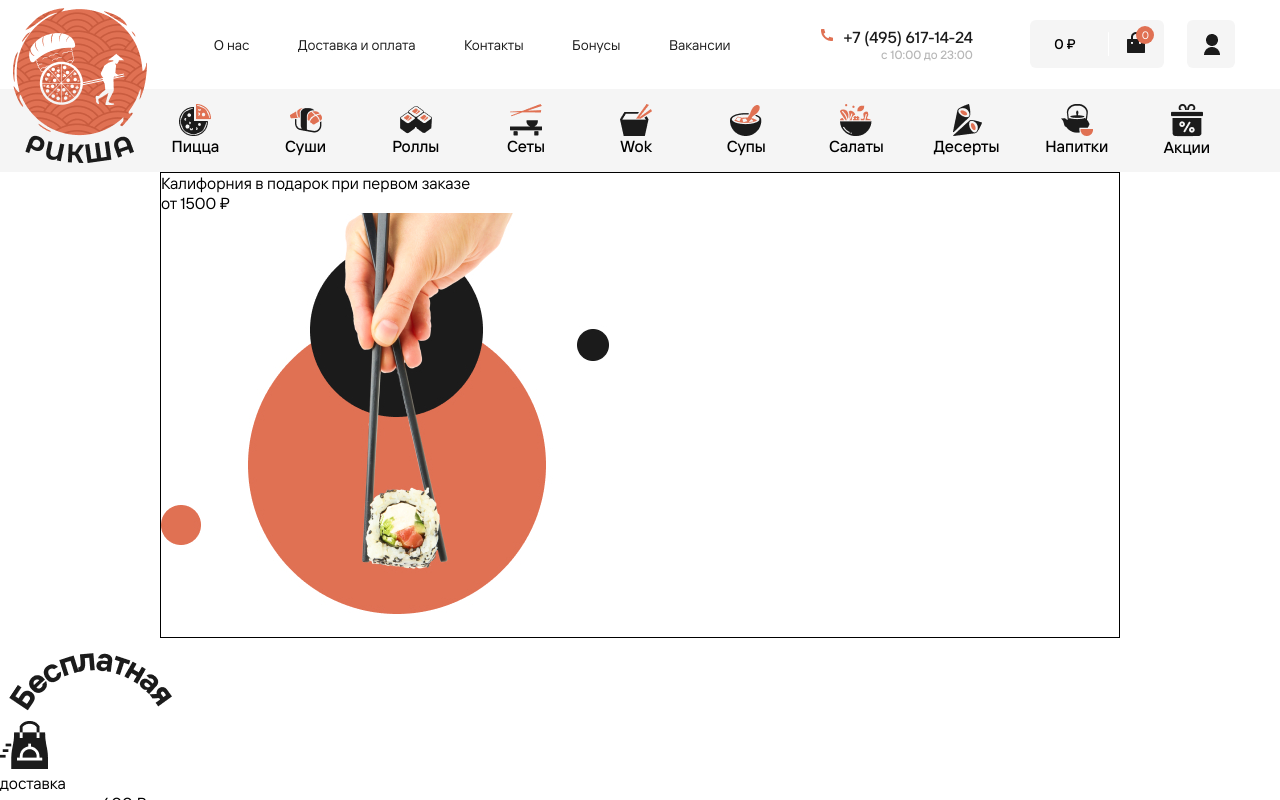
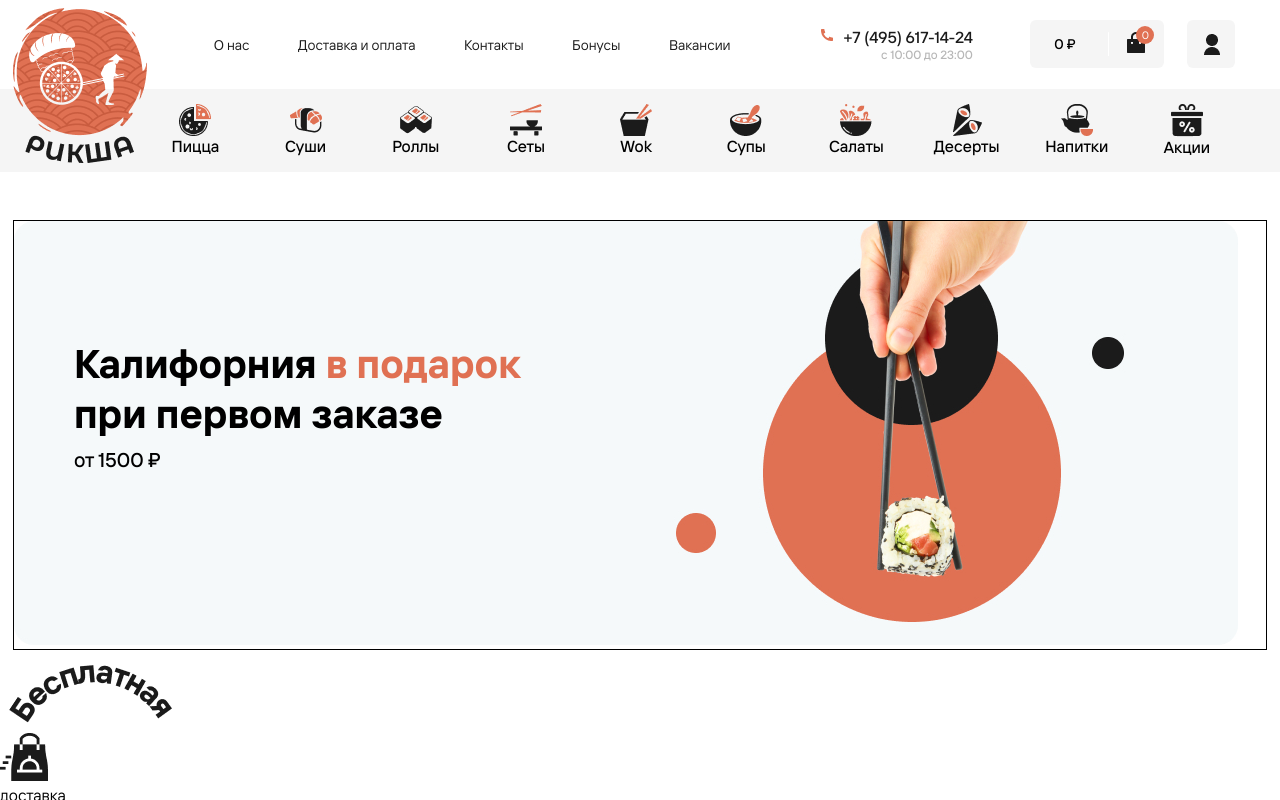
Before and after one commit to Axent13/riksha-food-order, a React (Create React App) app: page / in a window 1280 px wide. Shown: the top 800 px of the page. Built offline with nearby package versions, Linux system fonts and the light colour scheme.

Commit message:
Стилизовал контент слайдреа

```diff
--- /dev/null
+++ b/src/components/common/promoSlider/promoSlider.jsx
@@ -0,0 +1,45 @@
+import React from 'react';
+import Slider from 'react-slick';
+import './promoSlider.scss';
+
+import 'slick-carousel/slick/slick.css';
+import 'slick-carousel/slick/slick-theme.css';
+
+import promoSliderFirstImgSrc from '../../../assets/promo-slider-1.jpg';
+import promoSliderSecondImgSrc from '../../../assets/promo-slider-2.jpg';
+
+const PromoSlider = () => {
+  const settings = {
+    infinite: true,
+    speed: 500,
+    slidesToShow: 1,
+    slidesToScroll: 1,
+  };
+
+  return (
+    <Slider {...settings}>
+      <div className='promo-slider'>
+        <div className='promo-slider__text'>
+          <p className='promo-slider__text-main'>
+            Калифорния{' '}
+            <span className='promo-slider__text-accented'>в подарок</span> при
+            первом заказе
+          </p>
+          <p className='promo-slider__text-addition'>от 1500&nbsp;₽</p>
+        </div>
+        <img src={promoSliderFirstImgSrc} />
+      </div>
+      <div className='promo-slider'>
+        <div className='promo-slider__text'>
+          <p className='promo-slider__text-main'>
+            Вкуснейшие <span className='promo-slider__text-accented'>сеты</span>
+          </p>
+          <p className='promo-slider__text-addition'>от 2500&nbsp;₽</p>
+        </div>
+        <img src={promoSliderSecondImgSrc} />
+      </div>
+    </Slider>
+  );
+};
+
+export default PromoSlider;
--- /dev/null
+++ b/src/components/common/promoSlider/promoSlider.scss
@@ -0,0 +1,27 @@
+.promo-slider {
+  position: relative;
+
+  &__text {
+    position: absolute;
+    top: 7.313rem;
+    left: 3.75rem;
+    max-width: 31.25rem;
+  }
+
+  &__text-main {
+    font-weight: bold;
+    font-size: 2.5rem;
+  }
+
+  &__text-accented {
+    font-weight: bold;
+    font-size: 2.5rem;
+    color: #E07153;
+  }
+
+  &__text-addition {
+    font-weight: 500;
+    font-size: 1.25rem;
+    margin-top: 0.6rem;
+  }
+}
--- a/src/components/promoSlider.jsx
+++ /dev/null
@@ -1,49 +0,0 @@
-import React from 'react';
-import Slider from 'react-slick';
-
-import 'slick-carousel/slick/slick.css';
-import 'slick-carousel/slick/slick-theme.css';
-
-import promoSliderImgSrc from '../assets/promo-slider-1.jpg';
-
-const PromoSlider = () => {
-  const settings = {
-    infinite: true,
-    speed: 500,
-    slidesToShow: 1,
-    slidesToScroll: 1,
-  };
-  return (
-    <Slider {...settings}>
-      <div>
-        <p className='promo-slider__main-text'>
-          Калифорния{' '}
-          <span className='promo-slider__accented-text'>в подарок</span> при
-          первом заказе
-        </p>
-        <p className='promo-slider__addition-text'>от 1500&nbsp;₽</p>
-        <img src={promoSliderImgSrc} />
-      </div>
-      <div>
-        <p className='promo-slider__main-text'>
-          Калифорния{' '}
-          <span className='promo-slider__accented-text'>в подарок</span> при
-          первом заказе
-        </p>
-        <p className='promo-slider__addition-text'>от 2500&nbsp;₽</p>
-        <img src={promoSliderImgSrc} />
-      </div>
-      <div>
-        <p className='promo-slider__main-text'>
-          Калифорния{' '}
-          <span className='promo-slider__accented-text'>в подарок</span> при
-          первом заказе
-        </p>
-        <p className='promo-slider__addition-text'>от 3500&nbsp;₽</p>
-        <img src={promoSliderImgSrc} />
-      </div>
-    </Slider>
-  );
-};
-
-export default PromoSlider;
--- a/src/layouts/mainpage.jsx
+++ b/src/layouts/mainpage.jsx
@@ -1,7 +1,7 @@
 import React from 'react';
 import Header from '../components/ui/header/header';
 import Footer from '../components/footer';
-import PromoSlider from '../components/promoSlider';
+import PromoSlider from '../components/common/promoSlider/promoSlider';
 
 import './mainpage.scss';
 import FeaturesList from '../components/Features/featuresList';
--- a/src/layouts/mainpage.scss
+++ b/src/layouts/mainpage.scss
@@ -1,7 +1,7 @@
 .mainpage {
   &__promo-slider {
     border: 1px solid black;
-    max-width: 60rem;
-    margin: 0 auto;
+    max-width: 78.375rem;
+    margin: 3rem auto 0;
   }
 }
```
Also changed, not shown: src/assets/promo-slider-1.jpg, src/assets/promo-slider-2.jpg (added).
